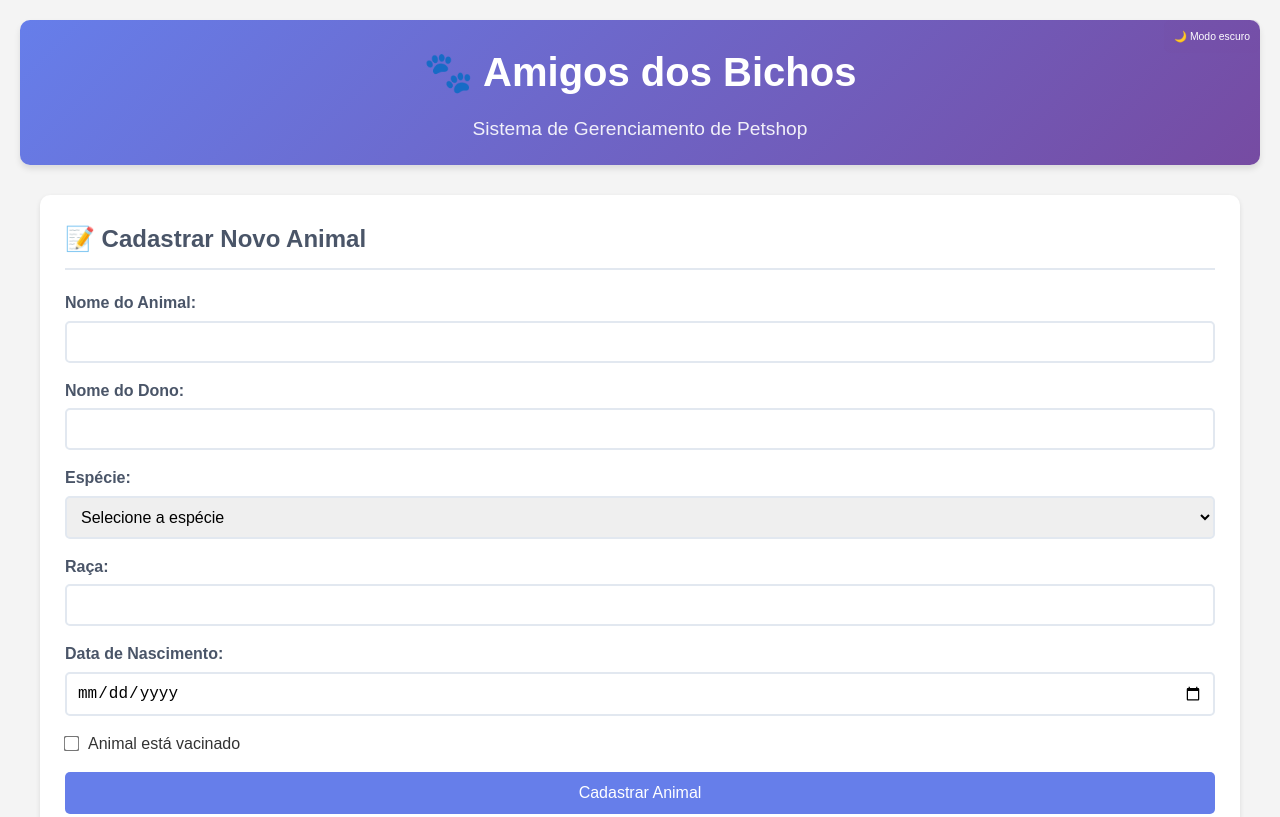
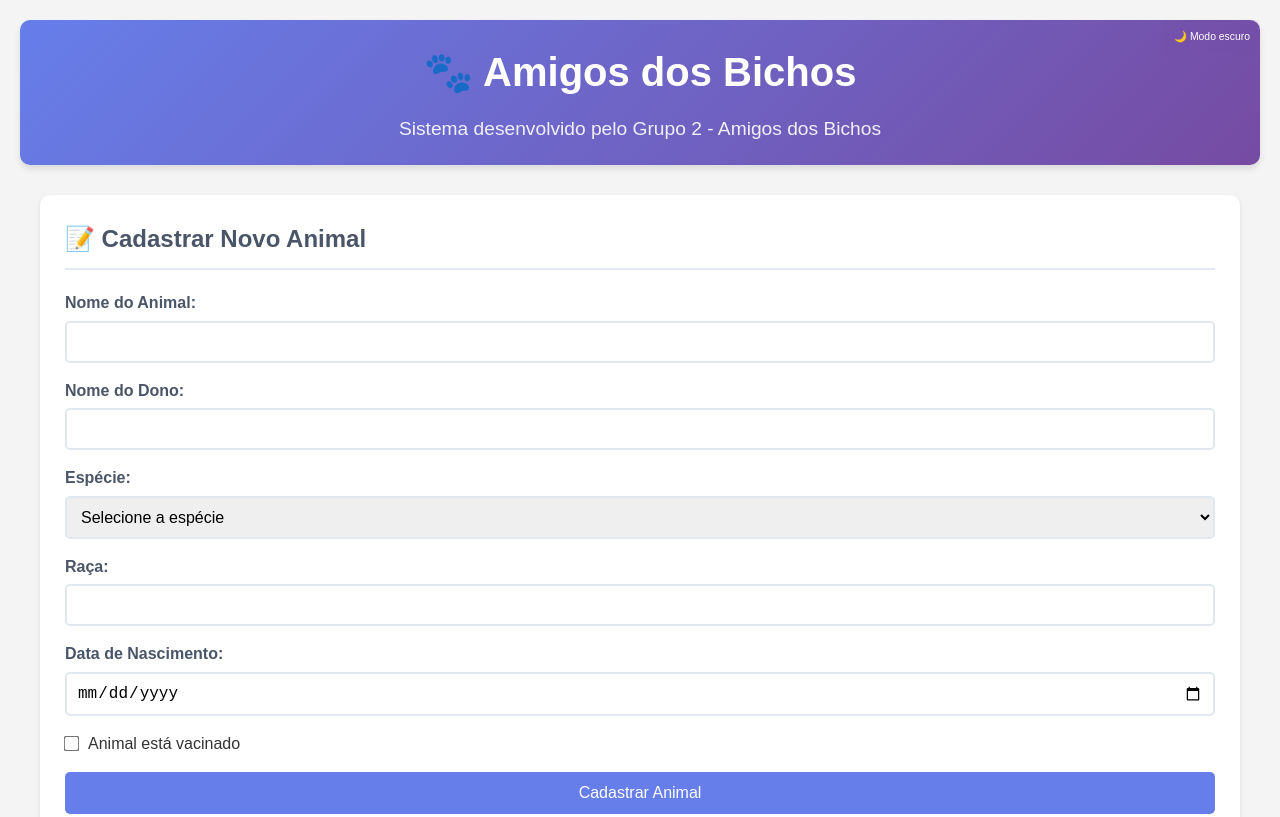
Before and after one commit to RonaldoSilva-dev/Petshop-Amigos-dos-Bichos, a website: page index.html in a window 1280 px wide. Shown: the top 817 px of the page. Drawn offline with Linux system fonts and the light colour scheme.

Commit message:
Upgrade no subtítulo do header
Alteração realizada em conformidade com exercício proposto pela professora em sala de aula.

```diff
--- a/index.html
+++ b/index.html
@@ -10,7 +10,8 @@
     <!-- Cabeçalho principal da página -->
     <header class="header"> <!-- Tag semântica para cabeçalho -->
         <h1 class="header__title">🐾 Amigos dos Bichos</h1> <!-- Título principal com emoji -->
-        <p class="header__subtitle">Sistema de Gerenciamento de Petshop</p> <!-- Subtítulo -->
+        <p class="header__subtitle">Sistema desenvolvido pelo Grupo 2 - Amigos dos Bichos</p> <!-- Subtítulo -->
+        <!--Adciona botão modo escuro-->
         <button id="btndark" class="btndark" type="button"> 🌙 Modo escuro</button>
     </header>
 
```
